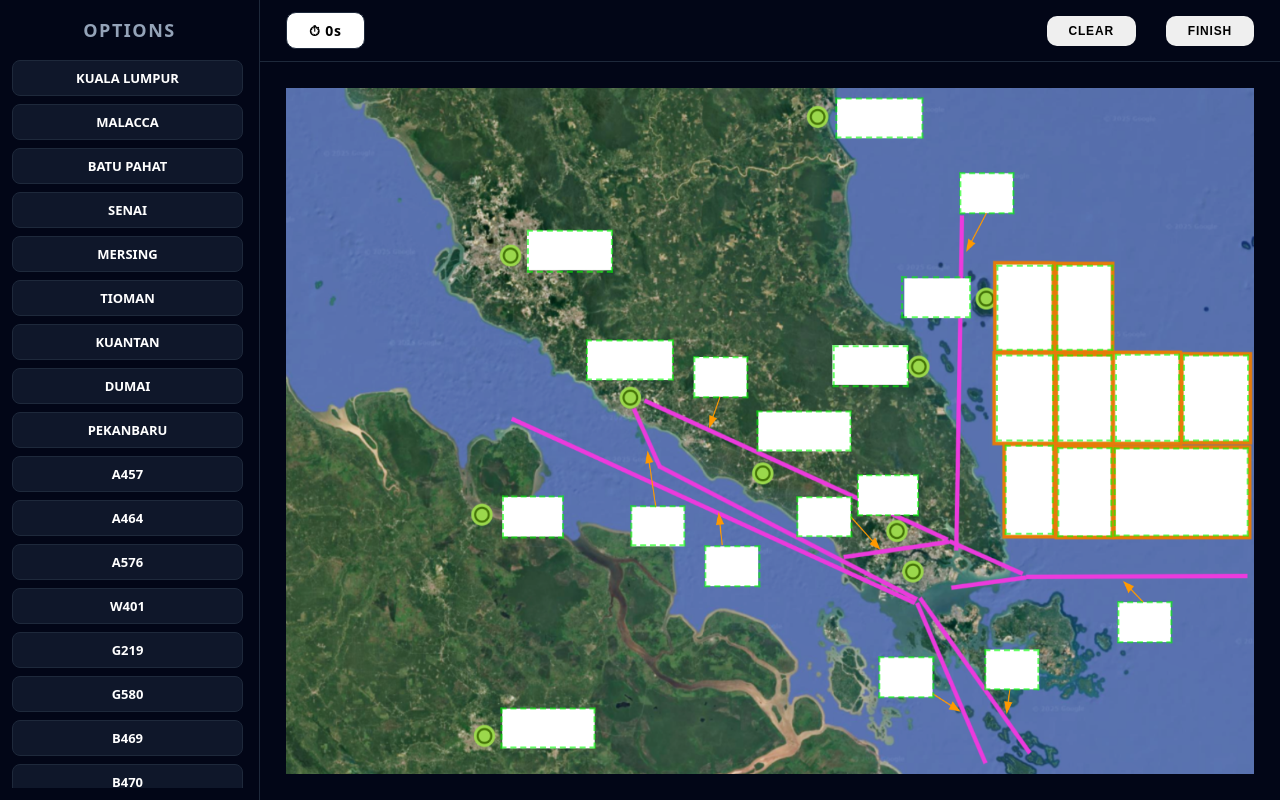
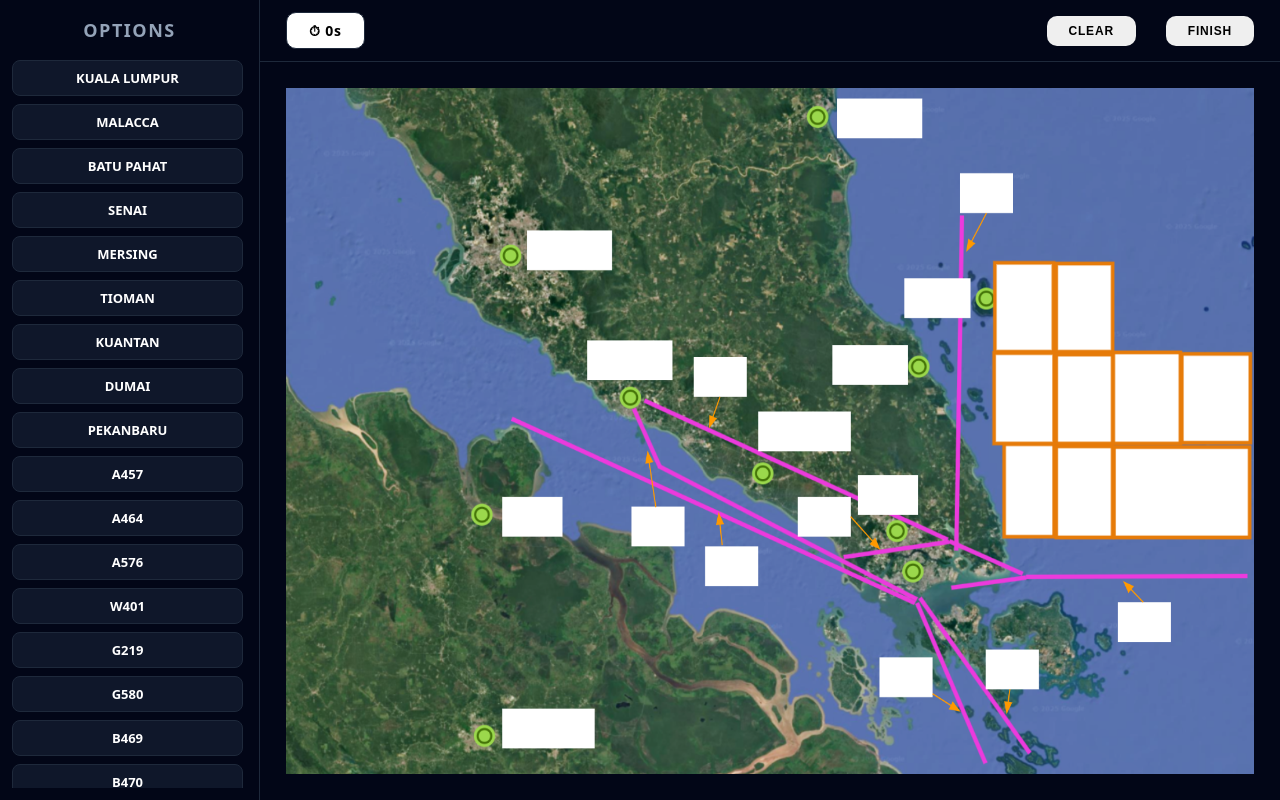
Before and after one commit to griffinkoh/Drag-Drop-Game, a React (Vite) app: page / in a window 1280 px wide. Both pictures are taken after a click on the button "Start Game". Built offline with nearby package versions, Linux system fonts and the light colour scheme.

Commit message:
Final Changes

```diff
--- a/src/App.tsx
+++ b/src/App.tsx
@@ -4,7 +4,7 @@ import MapCanvas from "./components/MapCanvas";
 import StartScreen from "./components/StartScreen";
 import ResultModal from "./components/ResultModal";
 import ReviewCanvas from "./components/ReviewCanvas";
-import { ANSWERS } from "./data/answers";
+import { ANSWERS } from "./data/mapData";
 import { useGameTimer } from "./hooks/useGameTimer";
 
 export default function App() {
@@ -115,7 +115,7 @@ export default function App() {
     );
   }
 
-  // ✅ GAME PAGE
+  // GAME PAGE
   return (
     <div className="game-root">
       <OptionsPanel usedLabels={usedLabels} />
--- a/src/styles/app.css
+++ b/src/styles/app.css
@@ -218,7 +218,7 @@ body {
 .zone-hitbox {
   background: transparent;
   pointer-events: auto;
-  outline: 2px dashed rgba(0,255,0,0.6);
+  /* outline: 2px dashed rgba(0,255,0,0.6); */
   z-index: 5;
   font-size: clamp(10px, .7vw, 14px);
 }
```
